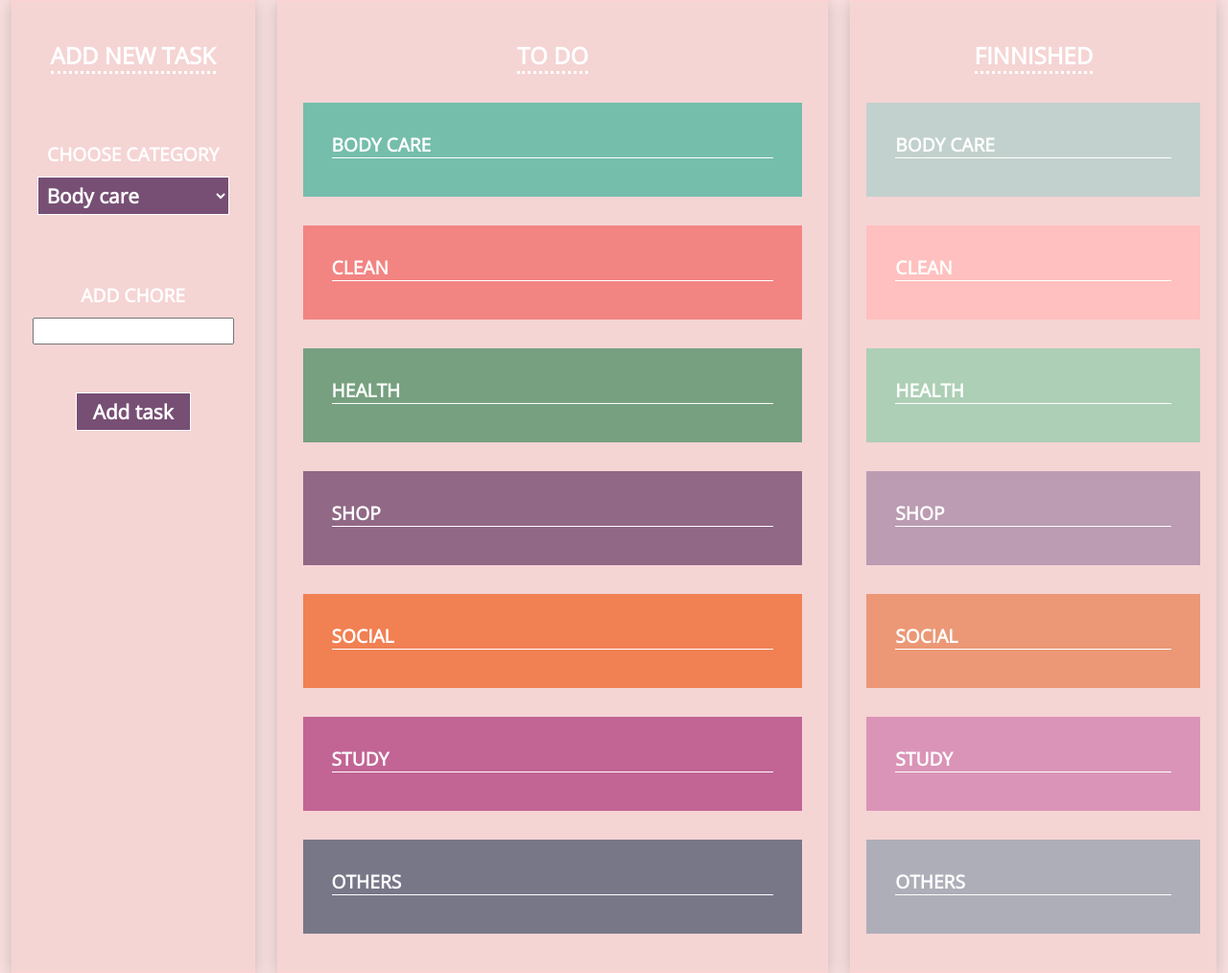
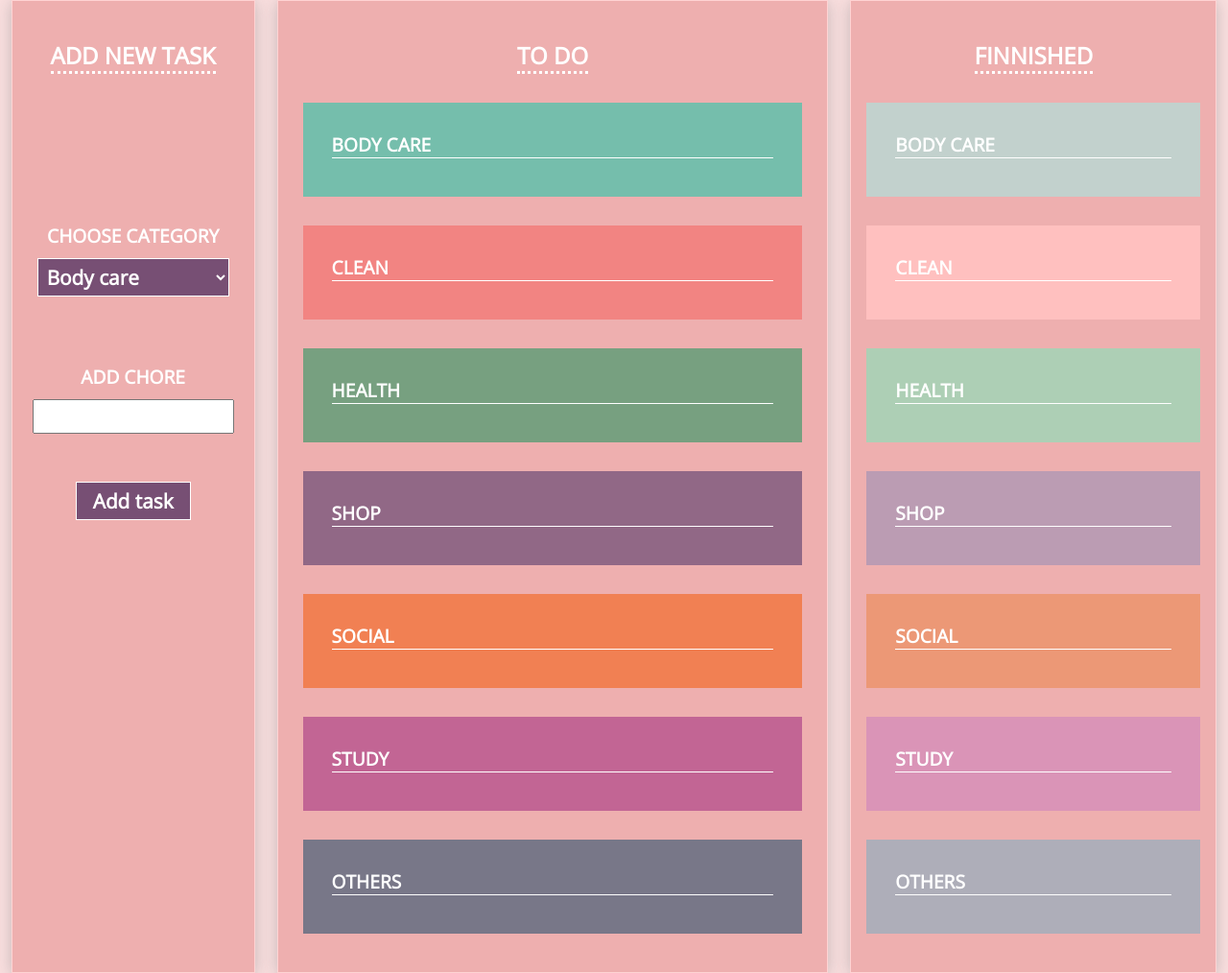
Before and after one commit to jennifer-mcallister/Todo-List, a website with bundled scripts: page src/index.html in a window 1280 px wide. Shown: the whole page at 96% size. Built offline with nearby package versions, Linux system fonts and the light colour scheme.

Commit message:
changed color

```diff
--- a/src/scss/_layout.scss
+++ b/src/scss/_layout.scss
@@ -35,6 +35,7 @@ body {
     align-items: center;
     gap: 30px;
     padding: 20px 10px;
+    height: 500px;
 
     .choosecategory-container {
         width: 90%;
--- a/src/scss/_startpage.scss
+++ b/src/scss/_startpage.scss
@@ -8,7 +8,7 @@ body {
 }
 
 .addtask-container, #todo-container, .finnished-container {
-    background-color: rgb(245, 212, 212);
+    background-color: rgb(238, 175, 175);
     color: white;
     @include mixins.container-box;
 }
@@ -34,6 +34,10 @@ label {
     font-size: 1.2rem;
     color: white;
     font-weight: bold;
+}
+
+input {
+    height: 30px;
 }
 
 
```
